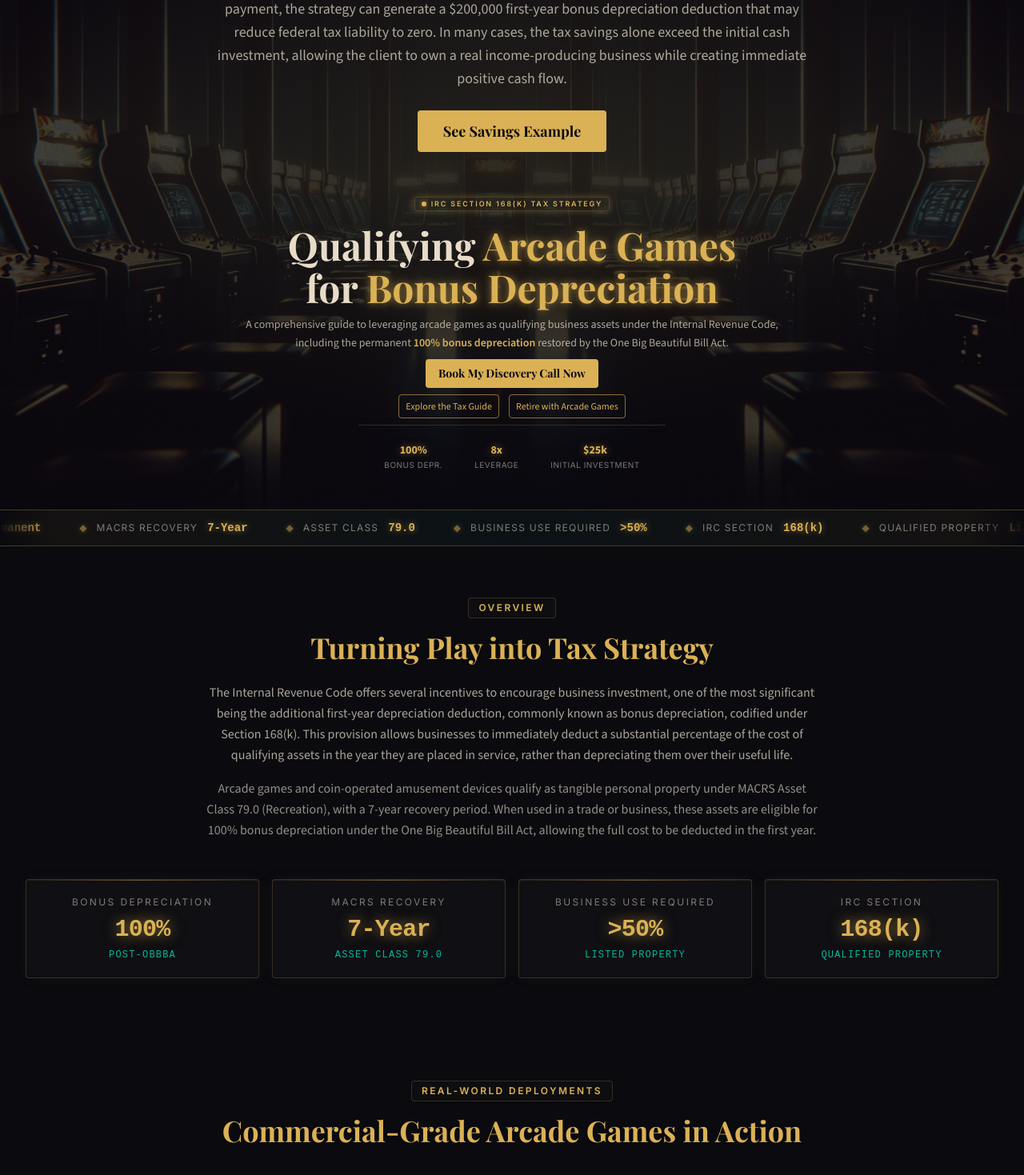
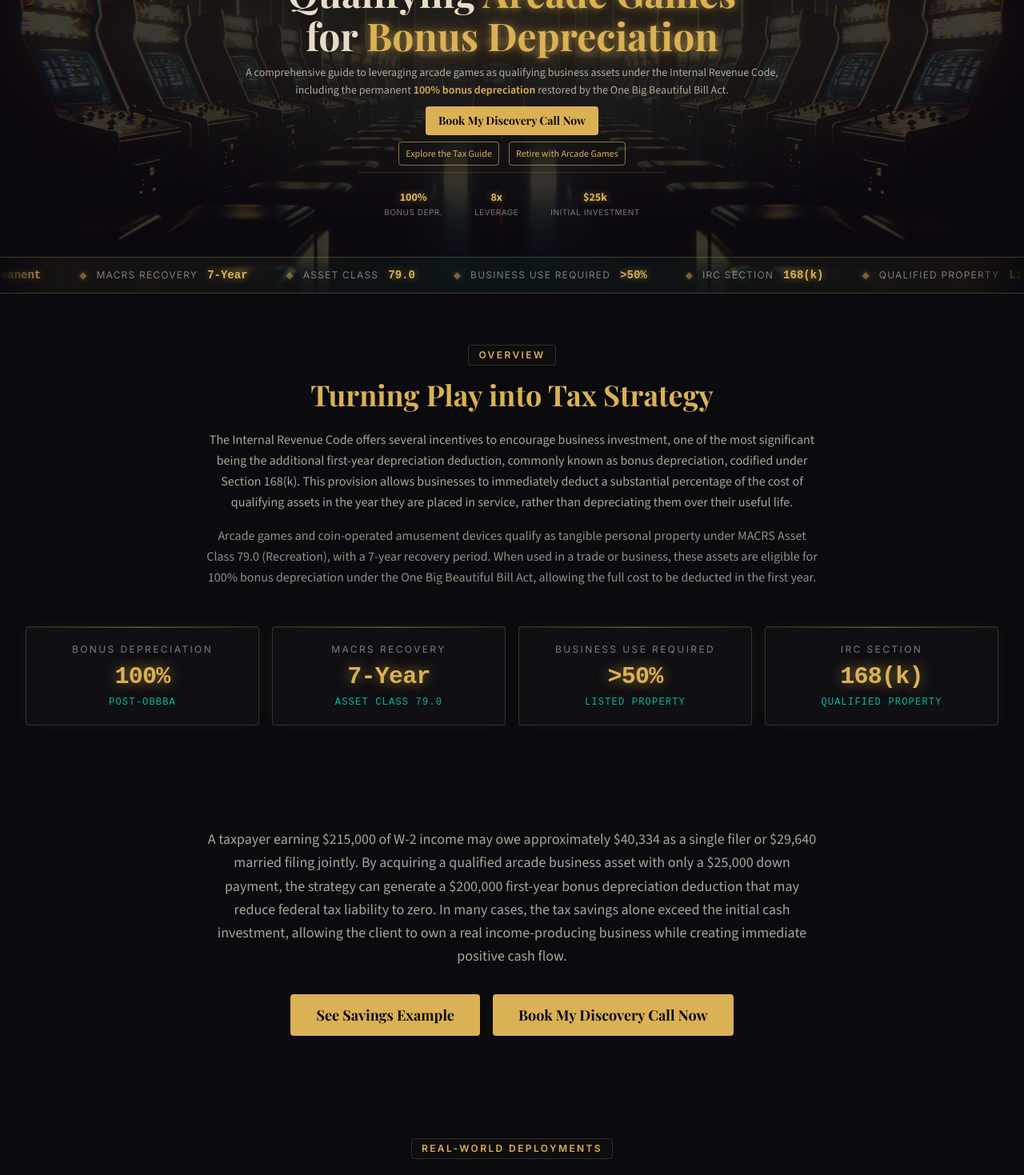
Before and after one commit to kennysabangan/arcade-tax-guide, a React (Vite) app: page / in a window 1280 px wide. Shown: the part 240-1709 px from the top of the page at 80% size. Built offline with nearby package versions, Linux system fonts and the light colour scheme; what @react-pdf/renderer would draw is missing.

Commit message:
Move CTA to bottom of pages; add BookCallCTA to TaxGuide, Calculator, Financials, Retirement

```diff
--- a/src/components/Layout.jsx
+++ b/src/components/Layout.jsx
@@ -269,3 +269,15 @@ export function StatBox({ icon, label, value, sublabel }) {
     </div>
   )
 }
+
+export function BookCallCTA() {
+  return (
+    <SectionWrapper>
+      <div className="text-center">
+        <a href="/#book-a-call" className="inline-flex items-center justify-center px-8 sm:px-12 py-3.5 sm:py-5 text-lg sm:text-2xl font-heading font-bold rounded-sm bg-gold text-dark hover:bg-gold/90 hover:shadow-[0_0_32px_rgba(219,177,85,0.6)] active:scale-[0.98] transition-all duration-200">
+          Book My Discovery Call Now
+        </a>
+      </div>
+    </SectionWrapper>
+  )
+}
--- a/src/pages/CalculatorPage.jsx
+++ b/src/pages/CalculatorPage.jsx
@@ -1,4 +1,4 @@
-import { SectionLabel, SectionWrapper, CTAButton } from '../components/Layout'
+import { SectionLabel, SectionWrapper, CTAButton, BookCallCTA } from '../components/Layout'
 import { useState, useMemo, useEffect } from 'react'
 
 const SERVICE_PERIODS = [
@@ -240,6 +240,7 @@ export default function CalculatorPage() {
     <div className="pt-16">
       <Calculator />
       <Checklist />
+      <BookCallCTA />
     </div>
   )
 }
--- a/src/pages/FinancialsPage.jsx
+++ b/src/pages/FinancialsPage.jsx
@@ -1,4 +1,4 @@
-import { SectionLabel, SectionWrapper, Card, CTAButton } from '../components/Layout'
+import { SectionLabel, SectionWrapper, Card, CTAButton, BookCallCTA } from '../components/Layout'
 
 function Placeholder({ title, description }) {
   return (
@@ -245,6 +245,7 @@ export default function FinancialsPage() {
       <TaxSavingsExample />
       <RevenueModel />
       <Amortization />
+      <BookCallCTA />
     </div>
   )
 }
--- a/src/pages/HomePage.jsx
+++ b/src/pages/HomePage.jsx
@@ -21,18 +21,6 @@ function Hero() {
           <p className="text-xs sm:text-xs mt-1" style={{ color: '#dbb155' }}>
             Eliminate/Minimize Your Taxes By Investing In A Revenue Producing Business — After Tax Savings, The Business Is Owned For Net Zero Cash
           </p>
-        </div>
-      </div>
-      <div className="relative z-30 w-full py-6 sm:py-8 px-5">
-        <div className="max-w-3xl mx-auto text-center">
-          <p className="text-cream-70 text-base sm:text-lg leading-relaxed">
-            A taxpayer earning $215,000 of W-2 income may owe approximately $40,334 as a single filer or $29,640 married filing jointly. By acquiring a qualified arcade business asset with only a $25,000 down payment, the strategy can generate a $200,000 first-year bonus depreciation deduction that may reduce federal tax liability to zero. In many cases, the tax savings alone exceed the initial cash investment, allowing the client to own a real income-producing business while creating immediate positive cash flow.
-          </p>
-          <div className="mt-6">
-            <CTAButton to="/financials" className="inline-flex items-center justify-center px-8 py-3 text-base sm:text-lg font-heading font-bold rounded-sm bg-gold text-dark hover:bg-gold/90 hover:shadow-[0_0_32px_rgba(219,177,85,0.6)] active:scale-[0.98] transition-all duration-200">
-              See Savings Example
-            </CTAButton>
-          </div>
         </div>
       </div>
       <div className="absolute inset-0 bg-body" />
@@ -173,6 +161,27 @@ function Overview() {
         <StatBox label="MACRS Recovery" value="7-Year" sublabel="Asset Class 79.0" />
         <StatBox label="Business Use Required" value=">50%" sublabel="Listed Property" />
         <StatBox label="IRC Section" value="168(k)" sublabel="Qualified Property" />
+      </div>
+    </SectionWrapper>
+  )
+}
+
+// ─── Savings CTA ───
+function SavingsCTA() {
+  return (
+    <SectionWrapper>
+      <div className="text-center max-w-3xl mx-auto">
+        <p className="text-cream-70 text-base sm:text-lg leading-relaxed">
+          A taxpayer earning $215,000 of W-2 income may owe approximately $40,334 as a single filer or $29,640 married filing jointly. By acquiring a qualified arcade business asset with only a $25,000 down payment, the strategy can generate a $200,000 first-year bonus depreciation deduction that may reduce federal tax liability to zero. In many cases, the tax savings alone exceed the initial cash investment, allowing the client to own a real income-producing business while creating immediate positive cash flow.
+        </p>
+        <div className="mt-8 flex flex-col sm:flex-row items-center justify-center gap-4">
+          <CTAButton to="/financials" className="inline-flex items-center justify-center px-8 py-3 text-base sm:text-lg font-heading font-bold rounded-sm bg-gold text-dark hover:bg-gold/90 hover:shadow-[0_0_32px_rgba(219,177,85,0.6)] active:scale-[0.98] transition-all duration-200">
+            See Savings Example
+          </CTAButton>
+          <CTAButton href="#book-a-call" className="inline-flex items-center justify-center px-8 py-3 text-base sm:text-lg font-heading font-bold rounded-sm bg-gold text-dark hover:bg-gold/90 hover:shadow-[0_0_32px_rgba(219,177,85,0.6)] active:scale-[0.98] transition-all duration-200">
+            Book My Discovery Call Now
+          </CTAButton>
+        </div>
       </div>
     </SectionWrapper>
   )
@@ -695,6 +704,7 @@ export default function HomePage() {
     <>
       <Hero />
       <Overview />
+      <SavingsCTA />
       <Gallery />
       <FAQ />
       <Glossary />
--- a/src/pages/RetirementPage.jsx
+++ b/src/pages/RetirementPage.jsx
@@ -1,4 +1,4 @@
-import { SectionLabel, SectionWrapper, Card } from '../components/Layout'
+import { SectionLabel, SectionWrapper, Card, BookCallCTA } from '../components/Layout'
 
 function RetirementHero() {
   return (
@@ -162,6 +162,7 @@ export default function RetirementPage() {
       <RetirementHero />
       <StrategyDetails />
       <AfterDebtService />
+      <BookCallCTA />
     </div>
   )
 }
--- a/src/pages/TaxGuidePage.jsx
+++ b/src/pages/TaxGuidePage.jsx
@@ -1,4 +1,4 @@
-import { SectionLabel, SectionWrapper, Card, StatBox } from '../components/Layout'
+import { SectionLabel, SectionWrapper, Card, StatBox, BookCallCTA } from '../components/Layout'
 
 // ─── Bonus Depreciation ───
 const QUALIFICATION = [
@@ -249,6 +249,7 @@ export default function TaxGuidePage() {
       <MACRSProperty />
       <BusinessUse />
       <ListedProperty />
+      <BookCallCTA />
     </div>
   )
 }
```
